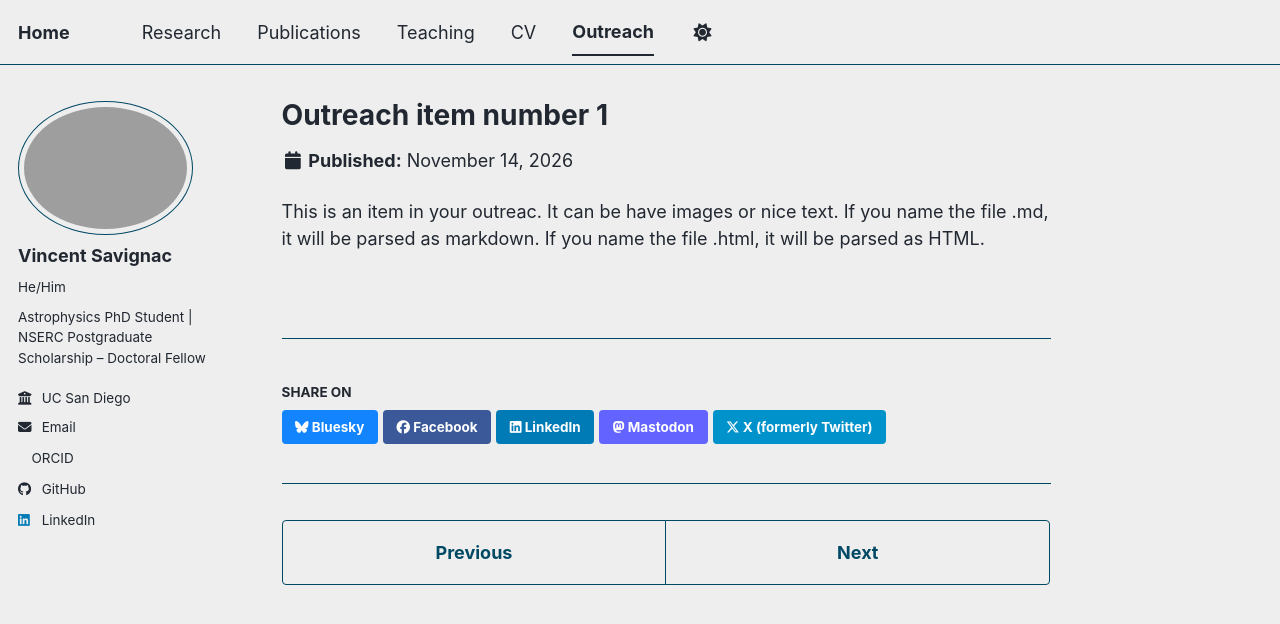
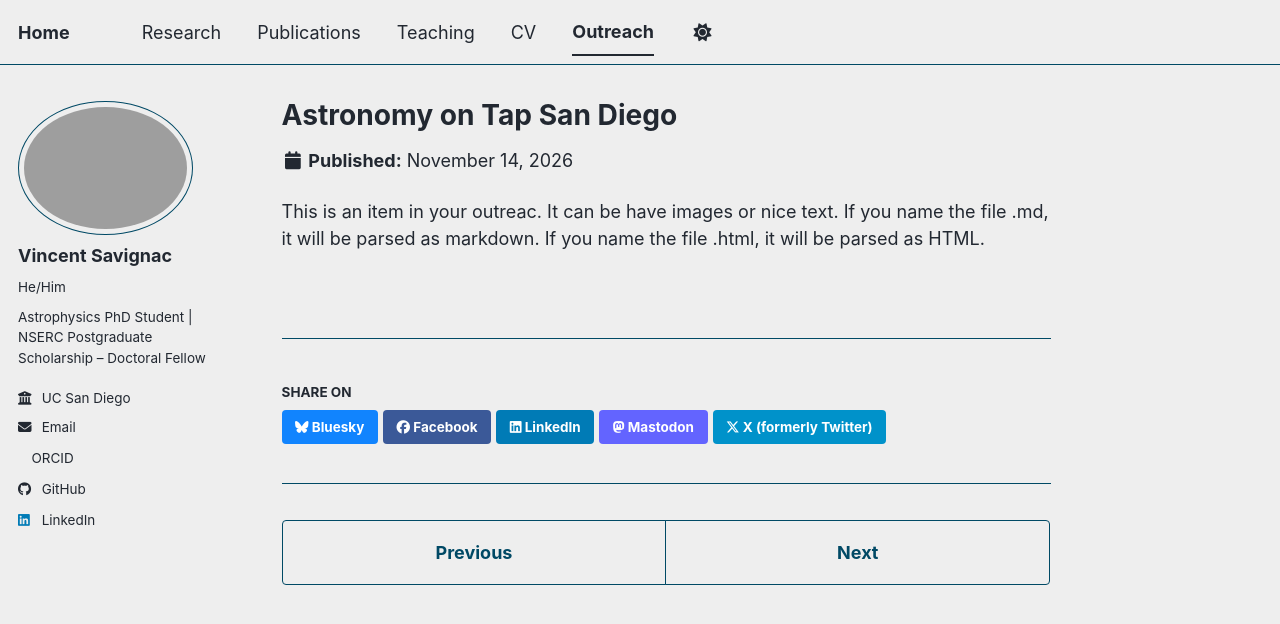
Before and after one commit to vincentsavignac/vincentsavignac.github.io, a Jekyll site: the page built from _outreach/outreach-1.md, in a window 1280 px wide. Shown: the top 624 px of the page. Built offline with Jekyll 4.4.1, drawn with Linux system fonts in a browser that asks for light colours; a script bundle is joined from its source files by our own code; a style sheet for code colours, icons or effects is not loaded.

Commit message:
Update outreach item title and excerpt

```diff
--- a/_outreach/outreach-1.md
+++ b/_outreach/outreach-1.md
@@ -1,6 +1,6 @@
 ---
-title: "Outreach item number 1"
-excerpt: "Short description of outreach item number 1<br/><img src='/images/500x300.png'>"
+title: "Astronomy on Tap San Diego"
+excerpt: "Short description of outreach item number 1<br/><img src='/images/aot_logo_2025_hires.png'>"
 collection: outreach
 ---
 
```
